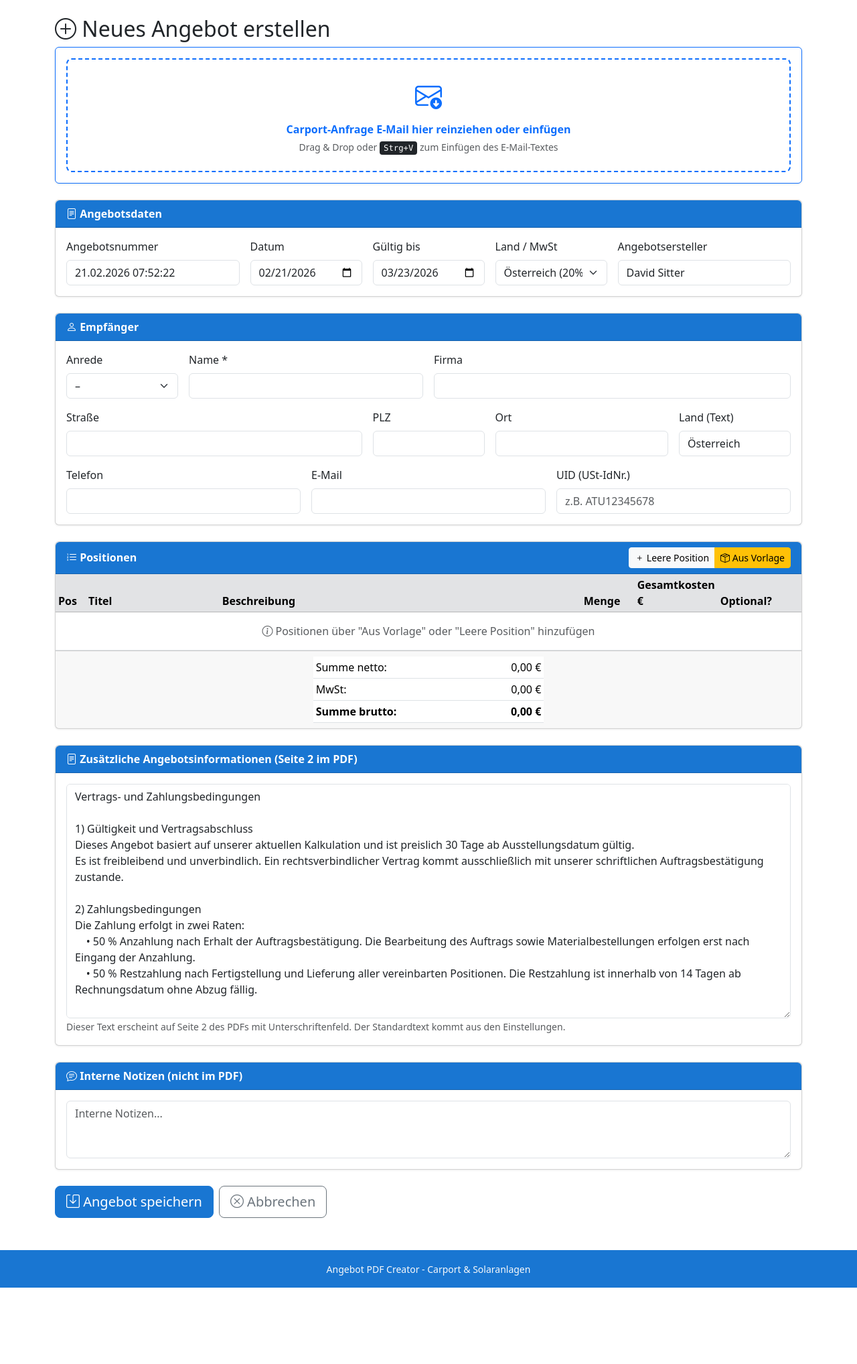
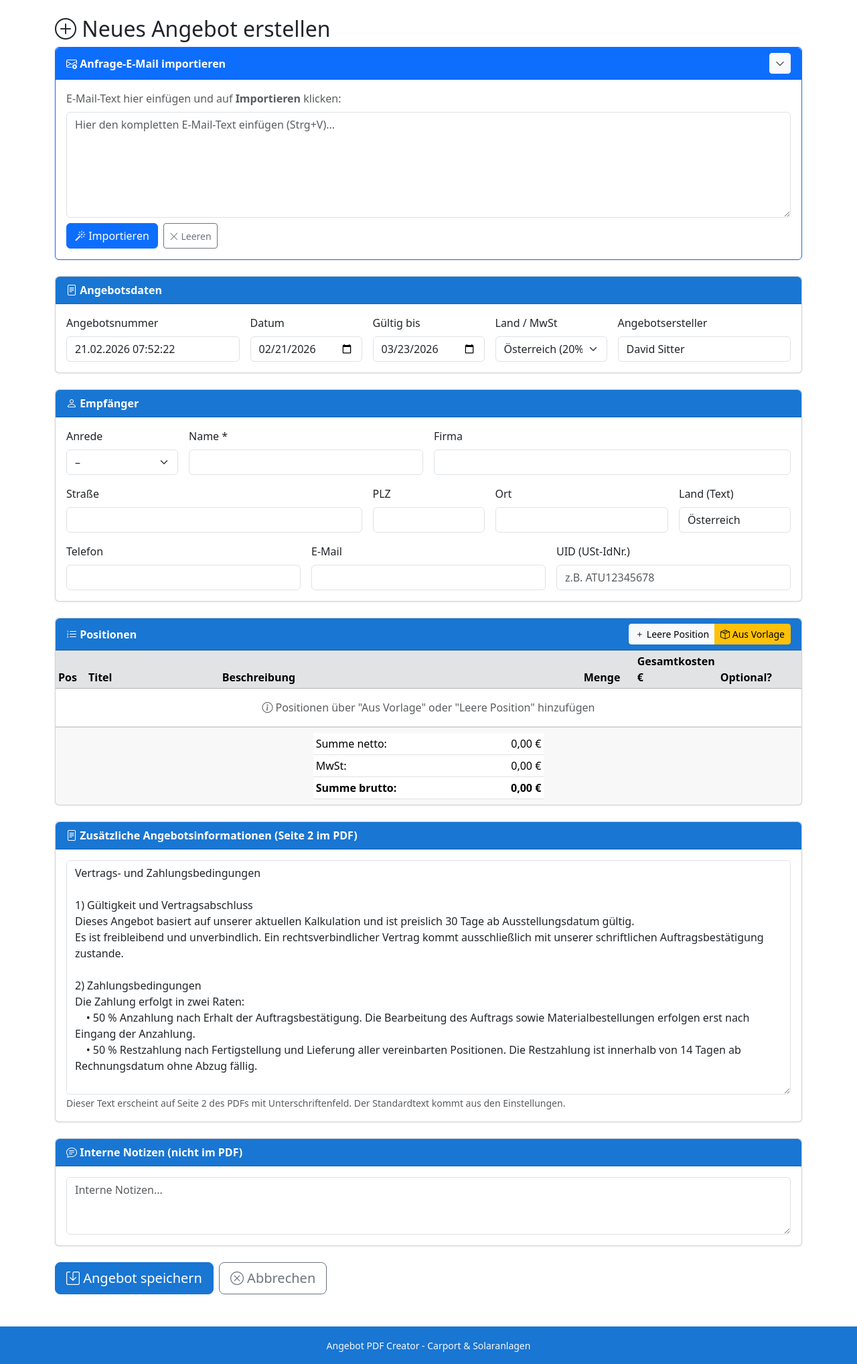
Before and after one commit to sitterdave/PDFAngebotCreator, a Flask app: page /quote/new in a window 1280 px wide. Shown: the part 56-2092 px from the top of the page at 67% size. Before the commit the page ends 1978 px from the top, so only its background shows below. Run offline with Flask 3, Linux system fonts and the light colour scheme; data comes from the database, SQL or seed files in the repository.

Commit message:
Fix email import: use textarea + button instead of drag/drop div
Drag & drop on a div element doesn't work reliably in browsers.
Replaced with a proper textarea where users paste the email text
and click "Importieren" to parse it. Added toggle to collapse
the import section, and a "Nochmal" button to re-import.

https://claude.ai/code/session_01GQpgSP7vYaRcib7sALREaL

```diff
--- a/static/js/email_import.js
+++ b/static/js/email_import.js
@@ -1,69 +1,46 @@
 /**
- * E-Mail Import: Drag & Drop / Paste für Carport-Anfrage E-Mails
+ * E-Mail Import: Textarea + Button für Carport-Anfrage E-Mails
  * Parst den E-Mail-Text und füllt das Angebotsformular automatisch aus.
  */
 document.addEventListener('DOMContentLoaded', function() {
-    var dropZone = document.getElementById('emailDropZone');
+    var textArea = document.getElementById('emailTextArea');
+    var importBtn = document.getElementById('emailImportBtn');
+    var clearBtn = document.getElementById('emailClearBtn');
     var resultDiv = document.getElementById('emailParseResult');
-    if (!dropZone) return;
+    var toggleBtn = document.getElementById('toggleImportBtn');
+    var importBody = document.getElementById('emailImportBody');
+    if (!textArea || !importBtn) return;
 
-    // --- Drag & Drop ---
-    dropZone.addEventListener('dragover', function(e) {
-        e.preventDefault();
-        dropZone.style.borderColor = '#198754';
-        dropZone.style.backgroundColor = '#f0fff4';
+    // Toggle ein-/ausklappen
+    if (toggleBtn && importBody) {
+        toggleBtn.addEventListener('click', function() {
+            var hidden = importBody.style.display === 'none';
+            importBody.style.display = hidden ? '' : 'none';
+            toggleBtn.querySelector('i').className = hidden ? 'bi bi-chevron-up' : 'bi bi-chevron-down';
+        });
+    }
+
+    // Import-Button
+    importBtn.addEventListener('click', function() {
+        var text = textArea.value.trim();
+        if (!text) {
+            showResult('Bitte zuerst den E-Mail-Text in das Feld einfügen.', 'warning');
+            return;
+        }
+        parseAndFill(text);
     });
 
-    dropZone.addEventListener('dragleave', function(e) {
-        e.preventDefault();
-        dropZone.style.borderColor = '#0d6efd';
-        dropZone.style.backgroundColor = '';
-    });
-
-    dropZone.addEventListener('drop', function(e) {
-        e.preventDefault();
-        dropZone.style.borderColor = '#0d6efd';
-        dropZone.style.backgroundColor = '';
-
-        var text = e.dataTransfer.getData('text/plain') || e.dataTransfer.getData('text');
-        if (text) {
-            parseAndFill(text);
-        }
-    });
-
-    // --- Paste (Strg+V) auf der Drop-Zone ---
-    dropZone.setAttribute('tabindex', '0');
-    dropZone.addEventListener('click', function() {
-        dropZone.focus();
-    });
-    dropZone.addEventListener('paste', function(e) {
-        e.preventDefault();
-        var text = (e.clipboardData || window.clipboardData).getData('text');
-        if (text) {
-            parseAndFill(text);
-        }
-    });
-
-    // --- Auch globaler Paste wenn Drop-Zone sichtbar ---
-    document.addEventListener('paste', function(e) {
-        var card = document.getElementById('emailImportCard');
-        if (!card || card.style.display === 'none') return;
-        // Nicht abfangen wenn User in einem Input/Textarea tippt
-        var tag = (e.target.tagName || '').toLowerCase();
-        if (tag === 'input' || tag === 'textarea' || tag === 'select') return;
-
-        e.preventDefault();
-        var text = (e.clipboardData || window.clipboardData).getData('text');
-        if (text) {
-            parseAndFill(text);
-        }
+    // Leeren-Button
+    clearBtn.addEventListener('click', function() {
+        textArea.value = '';
+        resultDiv.style.display = 'none';
     });
 
     function parseAndFill(text) {
         var data = parseEmail(text);
 
         if (!data.name) {
-            showResult('Konnte keine Kundendaten erkennen. Bitte den E-Mail-Text als Text einfügen.', 'warning');
+            showResult('Konnte keine Kundendaten erkennen. Ist der E-Mail-Text vollständig?', 'warning');
             return;
         }
 
@@ -86,7 +63,10 @@ document.addEventListener('DOMContentLoaded', function() {
                 setVal('customer_country_label', 'Deutschland');
             } else {
                 if (countrySelect) countrySelect.value = 'AT';
-                setVal('customer_country_label', data.country);
+                // Austria -> Österreich
+                var label = data.country;
+                if (countryLower === 'austria') label = 'Österreich';
+                setVal('customer_country_label', label);
             }
             // Trigger change für MwSt-Update
             if (countrySelect) countrySelect.dispatchEvent(new Event('change'));
@@ -108,34 +88,61 @@ document.addEventListener('DOMContentLoaded', function() {
         }
 
         // Erfolgs-Anzeige
-        var summary = '<strong>' + escapeHtml(data.name) + '</strong>';
-        if (data.city) summary += ', ' + escapeHtml(data.city);
-        if (data.carportVariante) summary += ' &mdash; ' + escapeHtml(data.carportVariante);
+        var parts = ['<strong>' + escapeHtml(data.name) + '</strong>'];
+        if (data.city) parts.push(escapeHtml(data.city));
+        if (data.carportVariante) parts.push(escapeHtml(data.carportVariante));
 
-        showResult('Daten importiert: ' + summary, 'success');
+        showResult('<i class="bi bi-check-circle me-1"></i> Daten importiert: ' + parts.join(' &mdash; '), 'success');
 
-        // Drop-Zone minimieren
-        dropZone.innerHTML = '<i class="bi bi-check-circle text-success fs-4"></i> <span class="text-success fw-bold">Importiert!</span>'
-            + ' <button type="button" class="btn btn-sm btn-outline-secondary ms-2" id="resetImportBtn">Nochmal</button>';
-
-        document.getElementById('resetImportBtn').addEventListener('click', function() {
-            dropZone.innerHTML = '<i class="bi bi-envelope-arrow-down fs-1 text-primary"></i>'
-                + '<p class="mb-1 mt-2 fw-bold text-primary">Carport-Anfrage E-Mail hier reinziehen oder einfügen</p>'
-                + '<p class="text-muted small mb-0">Drag &amp; Drop oder <kbd>Strg+V</kbd> zum Einfügen des E-Mail-Textes</p>';
+        // Textarea zuklappen
+        textArea.style.display = 'none';
+        importBtn.style.display = 'none';
+        clearBtn.textContent = 'Nochmal importieren';
+        clearBtn.className = 'btn btn-outline-primary btn-sm';
+        clearBtn.onclick = function() {
+            textArea.style.display = '';
+            textArea.value = '';
+            importBtn.style.display = '';
+            clearBtn.textContent = 'Leeren';
+            clearBtn.className = 'btn btn-outline-secondary btn-sm';
             resultDiv.style.display = 'none';
-        });
+            clearBtn.onclick = function() {
+                textArea.value = '';
+                resultDiv.style.display = 'none';
+            };
+        };
     }
 
     function parseEmail(text) {
         var data = {};
         var lines = text.split(/\r?\n/).map(function(l) { return l.trim(); });
 
-        // Hilfsfunktion: Wert nach einem Label finden
+        // Bekannte Labels
+        var knownLabels = [
+            'neue carport-anfrage', 'kundendaten', 'name', 'e-mail', 'telefon',
+            'firma', 'uid-nummer', 'adresse', 'straße/nr.', 'straße/nr', 'plz', 'ort', 'land',
+            'konfiguration', 'anzahl stellplätze', 'carport-variante', 'installation',
+            'ausgewählte module', 'batteriespeicher', 'weitere informationen',
+            'preisübersicht', 'gesamtbetrag', 'hinweis'
+        ];
+
+        function normalize(s) {
+            return s.toLowerCase().replace(/[:\-\/\.]/g, '').replace(/\s+/g, ' ').trim();
+        }
+
+        function isLabel(line) {
+            var n = normalize(line);
+            return knownLabels.some(function(lab) {
+                return n === normalize(lab);
+            });
+        }
+
+        // Wert nach einem Label finden
         function findValue(label) {
+            var normLabel = normalize(label);
             for (var i = 0; i < lines.length; i++) {
-                if (lines[i].toLowerCase() === label.toLowerCase() ||
-                    lines[i].toLowerCase().replace(/[:\-\/]/g, '').trim() === label.toLowerCase().replace(/[:\-\/]/g, '').trim()) {
-                    // Nächste nicht-leere Zeile ist der Wert
+                if (normalize(lines[i]) === normLabel) {
+                    // Nächste nicht-leere, nicht-Label Zeile ist der Wert
                     for (var j = i + 1; j < lines.length && j <= i + 3; j++) {
                         if (lines[j] && !isLabel(lines[j])) {
                             return lines[j];
@@ -144,22 +151,6 @@ document.addEventListener('DOMContentLoaded', function() {
                 }
             }
             return '';
-        }
-
-        // Bekannte Labels (um zu erkennen was ein Label ist und was ein Wert)
-        var knownLabels = [
-            'neue carport-anfrage', 'kundendaten', 'name', 'e-mail', 'telefon',
-            'firma', 'uid-nummer', 'adresse', 'straße/nr.', 'straße/nr', 'plz', 'ort', 'land',
-            'konfiguration', 'anzahl stellplätze', 'carport-variante', 'installation',
-            'ausgewählte module', 'batteriespeicher', 'weitere informationen',
-            'preisübersicht', 'gesamtbetrag', 'hinweis'
-        ];
-
-        function isLabel(line) {
-            var l = line.toLowerCase().replace(/[:\-\/\.]/g, '').trim();
-            return knownLabels.some(function(lab) {
-                return l === lab.replace(/[:\-\/\.]/g, '').trim();
-            });
         }
 
         data.name = findValue('Name');
--- a/templates/quote_form.html
+++ b/templates/quote_form.html
@@ -8,13 +8,25 @@
 </h2>
 
 {% if is_new %}
-<!-- E-Mail Import Drop-Zone -->
+<!-- E-Mail Import -->
 <div class="card mb-4 border-primary" id="emailImportCard">
-    <div class="card-body">
-        <div id="emailDropZone" class="text-center py-4" style="border: 2px dashed #0d6efd; border-radius: 8px; cursor: pointer; transition: all 0.2s;">
-            <i class="bi bi-envelope-arrow-down fs-1 text-primary"></i>
-            <p class="mb-1 mt-2 fw-bold text-primary">Carport-Anfrage E-Mail hier reinziehen oder einfügen</p>
-            <p class="text-muted small mb-0">Drag &amp; Drop oder <kbd>Strg+V</kbd> zum Einfügen des E-Mail-Textes</p>
+    <div class="card-header bg-primary text-white d-flex justify-content-between align-items-center">
+        <span><i class="bi bi-envelope-arrow-down"></i> Anfrage-E-Mail importieren</span>
+        <button type="button" class="btn btn-sm btn-light" id="toggleImportBtn">
+            <i class="bi bi-chevron-down"></i>
+        </button>
+    </div>
+    <div class="card-body" id="emailImportBody">
+        <p class="text-muted mb-2">E-Mail-Text hier einfügen und auf <strong>Importieren</strong> klicken:</p>
+        <textarea id="emailTextArea" class="form-control mb-2" rows="6"
+                  placeholder="Hier den kompletten E-Mail-Text einfügen (Strg+V)..."></textarea>
+        <div class="d-flex gap-2">
+            <button type="button" class="btn btn-primary" id="emailImportBtn">
+                <i class="bi bi-magic"></i> Importieren
+            </button>
+            <button type="button" class="btn btn-outline-secondary btn-sm" id="emailClearBtn">
+                <i class="bi bi-x-lg"></i> Leeren
+            </button>
         </div>
         <div id="emailParseResult" class="mt-2" style="display: none;"></div>
     </div>
```
